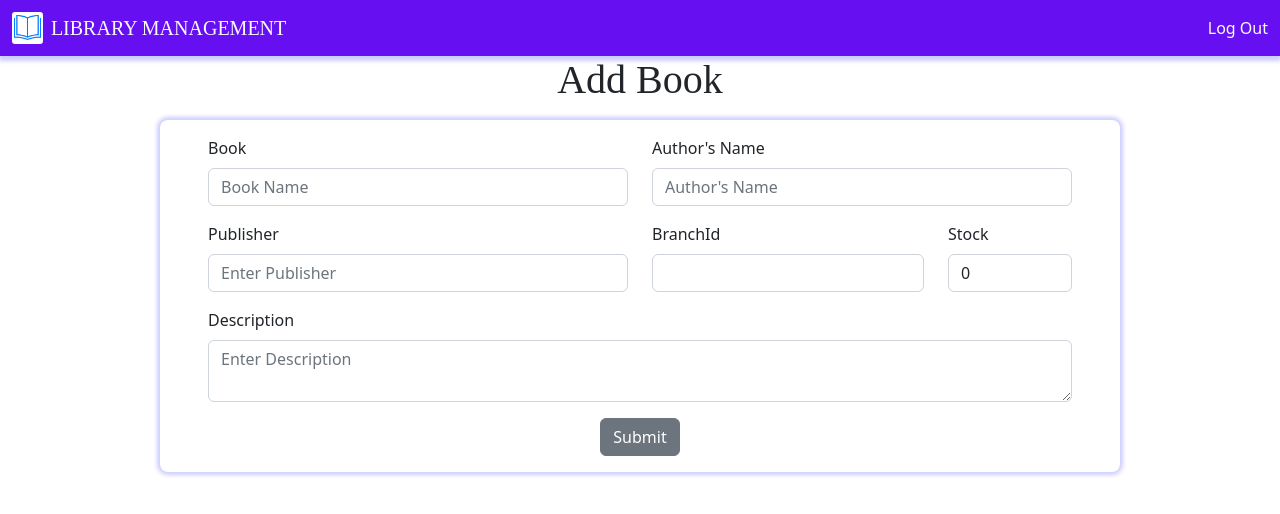
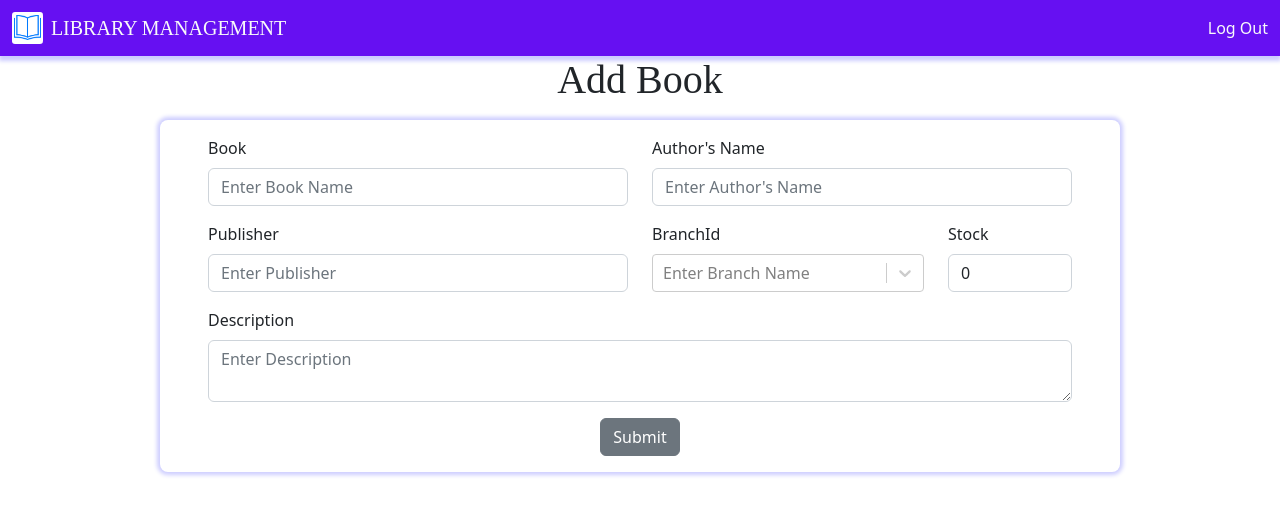
Before and after one commit to shantibhushan416/Library_Management.1, a React (Create React App) app: page /add-book/1 in a window 1280 px wide. Shown: the top 514 px of the page. Built offline with nearby package versions, Linux system fonts and the light colour scheme; no server answers; a web font is replaced by a local one.

Commit message:
make changes

```diff
--- a/package.json
+++ b/package.json
@@ -17,8 +17,10 @@
     "react-dom": "^18.2.0",
     "react-router-dom": "^6.3.0",
     "react-scripts": "5.0.1",
+    "react-select": "^5.4.0",
     "react-table": "^6.11.5",
     "react-toastify": "^9.0.8",
+    "react-yup": "^1.24.1",
     "reactstrap": "^9.1.4",
     "web-vitals": "^2.1.4"
   },
--- a/src/Component/Common/InputFormGroup/index.js
+++ b/src/Component/Common/InputFormGroup/index.js
@@ -2,11 +2,12 @@ import React from "react";
 import { FormGroup, Input, Label } from "reactstrap";
 
 const InputFormGroup = (props) => {
-  const { label, name, data, ...rest } = props;
+  const { label, name, data, userError, ...rest } = props;
   return (
     <FormGroup>
       <Label htmlFor={name}>{label}</Label>
       <Input id={name} name={name} value={data[name]} {...rest} />
+      {userError ? <span>Fil Something</span> : ""}
     </FormGroup>
   );
 };
--- a/src/Component/Gener/Gener.js
+++ b/src/Component/Gener/Gener.js
@@ -20,15 +20,16 @@ const Gener = (props) => {
   const [actionLoader, setActionLoader] = useState(false);
 
   useEffect(() => {
-    getApiData();
+    getBrancList();
   }, []);
 
-  const getApiData = async () => {
+  const getBrancList = async () => {
     try {
-      const res = await axios.get("/api/branch");
-      setBranchList(res.data.data);
+      const { data } = await axios.get("/api/branch");
+      console.log(data.data);
+      setBranchList(data.data);
     } catch (err) {
-      console.log(console.log(err.message));
+      console.log(err.message);
     }
   };
 
@@ -44,7 +45,7 @@ const Gener = (props) => {
         branch_name: branchName,
       });
       if (data.statusCode === 200) {
-        getApiData();
+        getBrancList();
         toggleAddModal();
         toast.success(data.message);
       }
@@ -70,7 +71,7 @@ const Gener = (props) => {
       setActionLoader(true);
       const { data } = await axios.delete(`/api/branch/${branchId}`);
       if (data.statusCode === 200) {
-        getApiData();
+        getBrancList();
         toggleDeleteModal();
         toast.success(data.message);
       }
@@ -98,7 +99,7 @@ const Gener = (props) => {
         branch_name: branchName,
       });
       if (data.statusCode === 200) {
-        getApiData();
+        getBrancList();
         toggleEditModal();
       }
     } catch (error) {
--- a/src/Component/Search/Search.js
+++ b/src/Component/Search/Search.js
@@ -5,6 +5,7 @@ const Search = (props) => {
   return (
     <div>
       <Input
+        onChange={props.onChange}
         placeholder="search-book"
         type="search"
         style={{ width: "9rem", marginRight: "1rem" }}
--- a/src/Component/Table/Table.js
+++ b/src/Component/Table/Table.js
@@ -9,16 +9,17 @@ import "./Table.css";
 export default function Table(props) {
   const { booklist, pageNo, pageSize, totalBooks, loading, onPageChange } =
     props;
-  console.log(booklist);
+
   const navigate = useNavigate();
 
   const getColumns = () => {
     return [
       { Header: <strong>Books Name</strong>, accessor: "book_name" },
+      { Header: <strong>Branch Name</strong>, accessor: "branch.branch_name" },
       { Header: <strong>Author</strong>, accessor: "author" },
       { Header: <strong>Publisher</strong>, accessor: "publisher" },
-      { Header: <strong>Description</strong>, accessor: "description" },
       { Header: <strong>Stock</strong>, accessor: "stock" },
+      { Header: <strong>Issued</strong>, accessor: "issued" },
       {
         Header: <strong>Action</strong>,
         Cell: ({ original }) => {
--- a/src/Container/AddBookForm/AddBookForm.js
+++ b/src/Container/AddBookForm/AddBookForm.js
@@ -1,5 +1,7 @@
 import React, { useEffect, useState } from "react";
-import { Form, FormGroup, Row, Col, Label, Input, Button } from "reactstrap";
+import { toast } from "react-toastify";
+import Select from "react-select";
+import { Form, Row, Col, Button, Spinner, Label } from "reactstrap";
 import { useNavigate, useParams } from "react-router-dom";
 import axios from "../Axios/Axios";
 import "./AddBookForm.css";
@@ -18,62 +20,59 @@ const AddBookForm = (props) => {
   const params = useParams();
   const navigate = useNavigate();
 
+  const [bookData, setBookData] = useState(initialBookData);
+  const [actionLoader, setActionLoader] = useState(false);
+  const [userError, setUserError] = useState(false);
   const [branchList, setBranchList] = useState([]);
-  const [bookData, setBookData] = useState(initialBookData);
-
-  const goToHomePage = () => {
-    navigate("/");
-    onSubmitHAndler();
-    getApiData();
-  };
-  const getApiData = async () => {
-    try {
-      await axios.get("/api/book?page=1&pageSize=20");
-    } catch (err) {
-      console.log(err);
-    }
-  };
-
-  const getApiDatas = async () => {
-    try {
-      const res = await axios.get("/api/branch?page=1&pageSize=10");
-      console.log(res.data.data.docs);
-      setBranchList(res.data.data.docs);
-    } catch (err) {
-      console.log(err);
-    }
-  };
 
   useEffect(() => {
-    getApiData();
-    getApiDatas();
+    getBrancList();
   }, []);
 
-  const handleChange = ({ target }) => {
-    const { name, value } = target;
-
+  const handleChange = ({ target: { name, value } }) => {
     const cloneBookData = { ...bookData };
     cloneBookData[name] = value;
     setBookData(cloneBookData);
   };
 
-  const onSubmitHAndler = async () => {
+  const onSubmitHAndler = async (e) => {
+    e.preventDefault();
     const { bookName, author, selectedBranch, description, stock, publisher } =
       bookData;
     const body = {
       book_name: bookName,
       author,
-      branch: selectedBranch,
+      branch: selectedBranch?.value,
       description,
       stock,
       publisher,
     };
 
     try {
-      const res = await axios.post("/api/book/", body);
-      console.log(res);
+      setActionLoader(true);
+      const { data } = await axios.post("/api/book/", body);
+      if (data.statusCode === 200) {
+        toast.success(data.message);
+        navigate("/");
+      }
     } catch (err) {
       console.log(err);
+    } finally {
+      setActionLoader(false);
+    }
+  };
+  const getBrancList = async () => {
+    try {
+      const { data } = await axios.get("/api/branch");
+      console.log(data.data);
+
+      const branchList = data.data.map(({ _id, branch_name }) => {
+        return { label: branch_name, value: _id };
+      });
+      console.log(branchList);
+      setBranchList(branchList);
+    } catch (err) {
+      console.log(err.message);
     }
   };
 
@@ -81,6 +80,7 @@ const AddBookForm = (props) => {
     <div>
       <h1 className="text-center">Add Book</h1>
       <Form
+        onSubmit={onSubmitHAndler}
         style={{ margin: "1rem  10rem", padding: "1rem 3rem" }}
         className="forms rounded-3 "
       >
@@ -91,9 +91,11 @@ const AddBookForm = (props) => {
               className="borders"
               data={bookData}
               name="bookName"
-              placeholder="Book Name"
-              type="email"
+              placeholder="Enter Book Name"
+              type="text"
               label="Book"
+              userError={userError}
+              autocomplete="off"
             />
           </Col>
           <Col md={6}>
@@ -102,9 +104,11 @@ const AddBookForm = (props) => {
               className="borders"
               data={bookData}
               name="author"
-              placeholder="Author's Name"
+              placeholder="Enter Author's Name"
               type="text"
               label="Author's Name"
+              userError={userError}
+              autocomplete="off"
             />
           </Col>
         </Row>
@@ -119,15 +123,21 @@ const AddBookForm = (props) => {
               placeholder="Enter Publisher"
               type="text"
               label="Publisher"
+              userError={userError}
+              autocomplete="off"
             />
           </Col>
           <Col md={4}>
-            <InputFormGroup
-              onChange={handleChange}
-              className="borders"
-              data={bookData}
+            <Label>BranchId</Label>
+            <Select
+              onChange={(value, { name }) =>
+                handleChange({ target: { name, value } })
+              }
               name="selectedBranch"
-              label="BranchId"
+              value={bookData.selectedBranch}
+              placeholder="Enter Branch Name"
+              options={branchList}
+              userError={userError}
             />
           </Col>
           <Col md={2}>
@@ -139,6 +149,8 @@ const AddBookForm = (props) => {
               name="stock"
               type="number"
               label="Stock"
+              userError={userError}
+              autocomplete="off"
             />
           </Col>
         </Row>
@@ -151,11 +163,20 @@ const AddBookForm = (props) => {
             name="description"
             type="textarea"
             label="Description"
+            userError={userError}
+            autocomplete="off"
           />
         </Row>
 
         <div className="d-flex flex-row d-flex flex-row justify-content-center">
-          <Button onClick={goToHomePage}>Submit</Button>
+          <Button>
+            {actionLoader && (
+              <Spinner className="me-2" size="sm">
+                Loading
+              </Spinner>
+            )}
+            Submit
+          </Button>
         </div>
       </Form>
     </div>
--- a/src/Container/Lists/Lists.js
+++ b/src/Container/Lists/Lists.js
@@ -7,7 +7,6 @@ import Table from "../../Component/Table/Table";
 import Search from "../../Component/Search/Search";
 import axios from "../Axios/Axios";
 import "./Lists.css";
-import { faL } from "@fortawesome/free-solid-svg-icons";
 
 const List = (props) => {
   const navigate = useNavigate();
@@ -23,9 +22,6 @@ const List = (props) => {
 
   const getBookList = async (newData) => {
     const newState = { ...state, ...newData };
-    if (!newState.search.trim()) {
-      delete newState.search;
-    }
 
     setState(newState);
     try {
@@ -77,7 +73,7 @@ const List = (props) => {
                   <h3 style={{ margin: "0" }}>Book List</h3>
 
                   <div className="d-flex flex-row">
-                    <Search />
+                    <Search onChange={(search) => getBookList({ search })} />
                     <Button color="primary" onClick={goToBookForm}>
                       Add Books
                     </Button>
```
Also changed, not shown: 1 other file (tests, documents, lock files or other folders).
